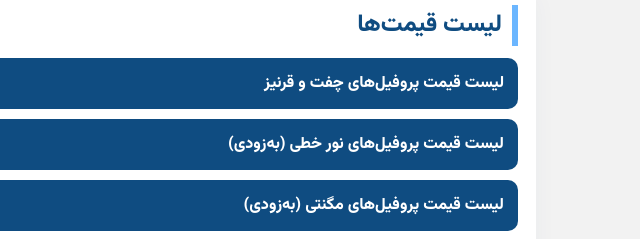
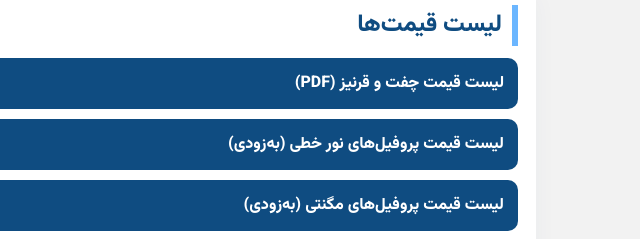
Before and after one commit to hamedansari696-hash/Esfahan_Knauf_Plus, a plain HTML site: page index.html in a window 1280 px wide. Shown: the part 508-747 px from the top of the page, 640-1280 px from the left. Drawn offline with Linux system fonts and the light colour scheme; files whose address does not match are found by name.

Commit message:
Update PDF link for price list section

```diff
--- a/index.html
+++ b/index.html
@@ -182,7 +182,7 @@ footer p{margin:6px 0;color:var(--muted)}
     <h2>لیست قیمت‌ها</h2>
 
     <div class="btn-box">
-        <a href="pdf/cheft.pdf" target="_blank">لیست قیمت پروفیل‌های چفت و قرنیز</a>
+       <a href="assets/files/chaft-garniz/cheft.pdf" target="_blank">لیست قیمت چفت و قرنیز (PDF)</a>
     </div>
 
     <div class="btn-box">
```
